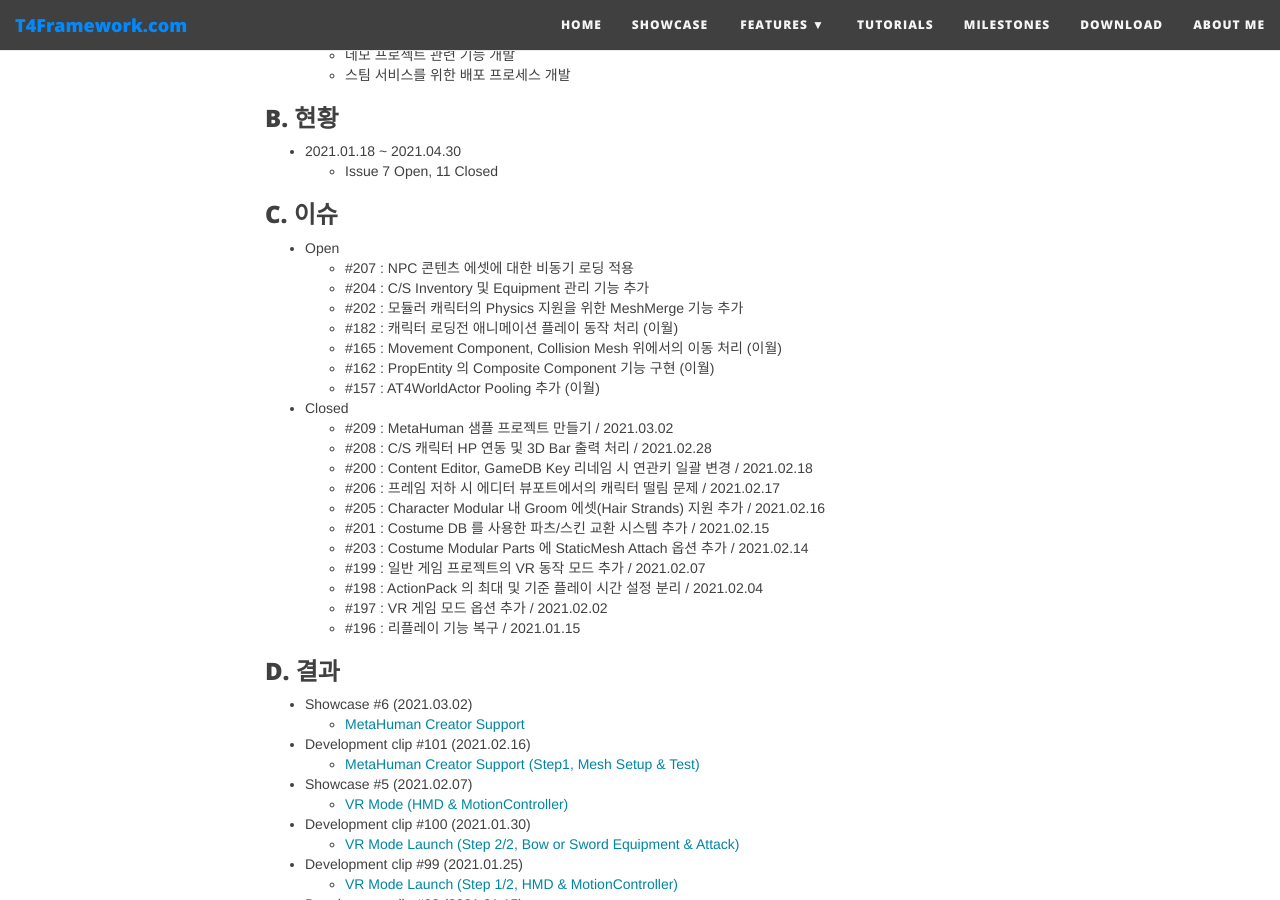
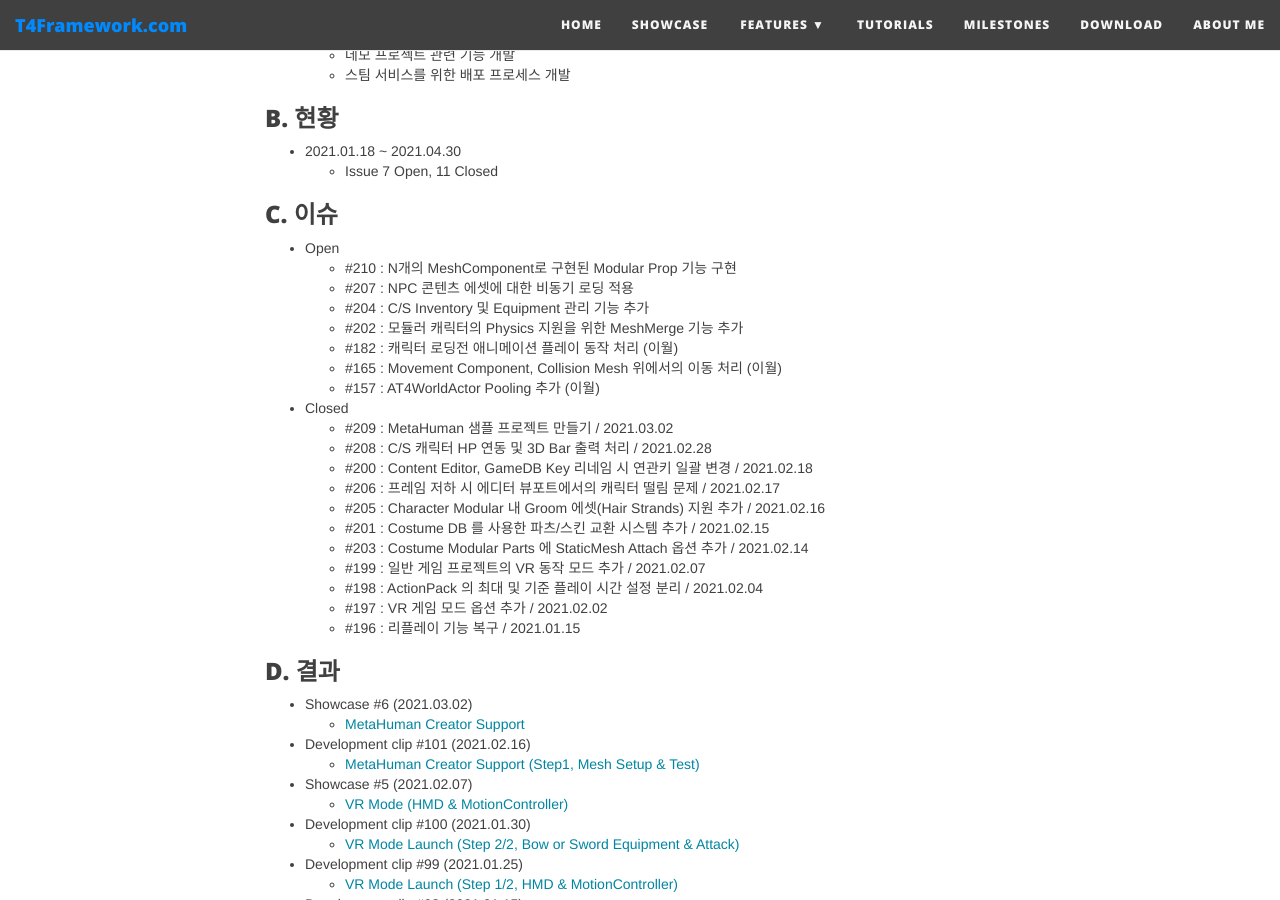
Before and after one commit to T4Framework/T4Framework_WebSite, a Jekyll site: the page built from docs/T4Framework_Milestone9_Achieved.md, in a window 1280 px wide and 900 px high, scrolled down 414 px. Built offline with Jekyll 4.4.1, drawn with Linux system fonts in a browser that asks for light colours; nearby versions of some CDN libraries.

Commit message:
Update T4Framework_Milestone9_Achieved.md

```diff
--- a/docs/T4Framework_Milestone9_Achieved.md
+++ b/docs/T4Framework_Milestone9_Achieved.md
@@ -20,12 +20,12 @@ subtitle: Milestone 9 (2021.01.18 ~ 2021.04.30)
 ### C. 이슈
 
 - Open
+  - #210 : N개의 MeshComponent로 구현된 Modular Prop 기능 구현
   - #207 : NPC 콘텐츠 에셋에 대한 비동기 로딩 적용
   - #204 : C/S Inventory 및 Equipment 관리 기능 추가
   - #202 : 모듈러 캐릭터의 Physics 지원을 위한 MeshMerge 기능 추가
   - #182 : 캐릭터 로딩전 애니메이션 플레이 동작 처리 (이월)
   - #165 : Movement Component, Collision Mesh 위에서의 이동 처리 (이월)
-  - #162 : PropEntity 의 Composite Component 기능 구현 (이월)
   - #157 : AT4WorldActor Pooling 추가 (이월)
 
 - Closed
```
